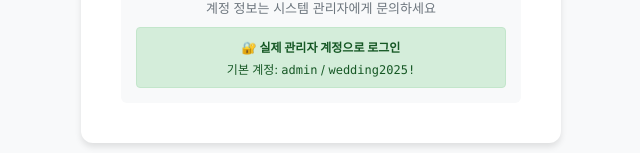
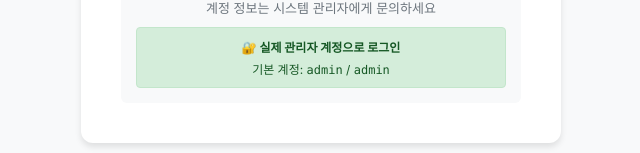
Before and after one commit to zzzzych/WeddingFront, a React (Create React App) app: page /admin in a window 1280 px wide. Shown: the part 581-734 px from the top of the page, without its empty margins (319-959 px from the left). Built offline with nearby package versions, Linux system fonts and the light colour scheme.

Commit message:
관리자

```diff
--- a/src/pages/AdminLogin.tsx
+++ b/src/pages/AdminLogin.tsx
@@ -357,7 +357,7 @@ const AdminLogin: React.FC = () => {
               color: '#155724',
               margin: '5px 0 0 0'
             }}>
-              기본 계정: <code>admin</code> / <code>wedding2025!</code>
+              기본 계정: <code>admin</code> / <code>admin</code>
             </p>
           </div>
         </div>
```
